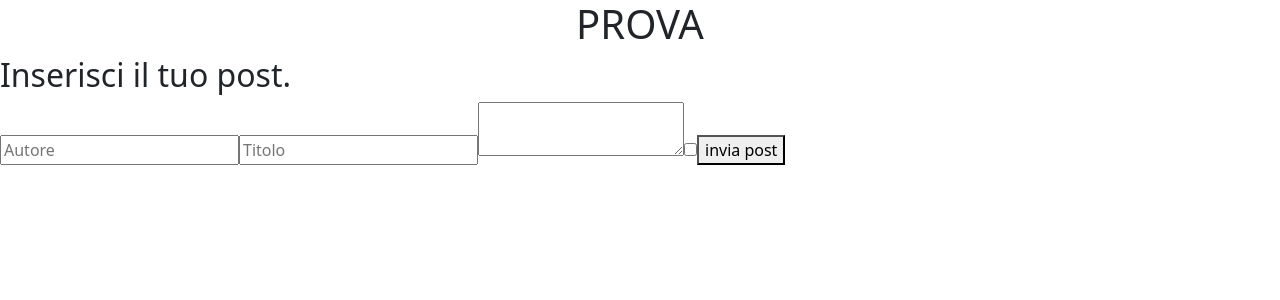
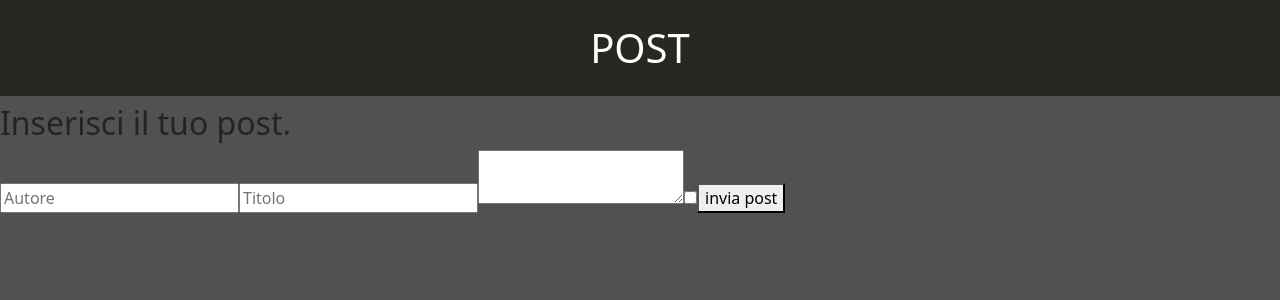
Before and after one commit to stefanosorrenti/react-post-form, a React (Vite) app: page / in a window 1280 px wide. Shown: the top 300 px of the page. Built offline with nearby package versions, Linux system fonts and the light colour scheme.

Commit message:
add CSS for AppHeader componet

```diff
--- a/src/components/AppHeader.jsx
+++ b/src/components/AppHeader.jsx
@@ -7,7 +7,7 @@ export default  function AppHeader () {
         /* Header */
 
         <header className="text-center">
-            <h1>PROVA</h1>
+            <h1 className="p-4 text-white">POST</h1>
         </header>
 
     )
--- a/src/components/AppMain.jsx
+++ b/src/components/AppMain.jsx
@@ -26,7 +26,7 @@ export default function AppMain() {
         e.preventDefault() //Blocco il comportamento naturale del form
         //console.log(formData);
 
-        axios.post('https://67c5b4f3351c081993fb1ab6.mockapi.io/api/pos', formData) //Richiamo axios con il metodo post ed uso 2 parametri: il mi endpoint e i dati da inviare (gia' parsati)
+        axios.post('https://67c5b4f3351c081993fb1ab6.mockapi.io/api/posts', formData) //Richiamo axios con il metodo post ed uso 2 parametri: il mi endpoint e i dati da inviare (gia' parsati)
         .then(res => {  //Qui gestisco la risposta
             console.log(`Dati inviati`); //Loggo i dati in console
             console.log(res.data);
--- a/src/index.css
+++ b/src/index.css
@@ -1,3 +1,22 @@
 /* IMPOTRS */
 @import url('bootstrap');
 @import url('bootstrap-icons');
+
+
+
+/*--------GENERICS--------*/
+body{
+    background-color: #51524f;
+}
+
+/*--------UTILITY--------*/
+
+
+/*--------HEADER--------*/
+
+header {
+    background-color: #272822;
+}
+
+
+/*--------MAIN--------*/
```
